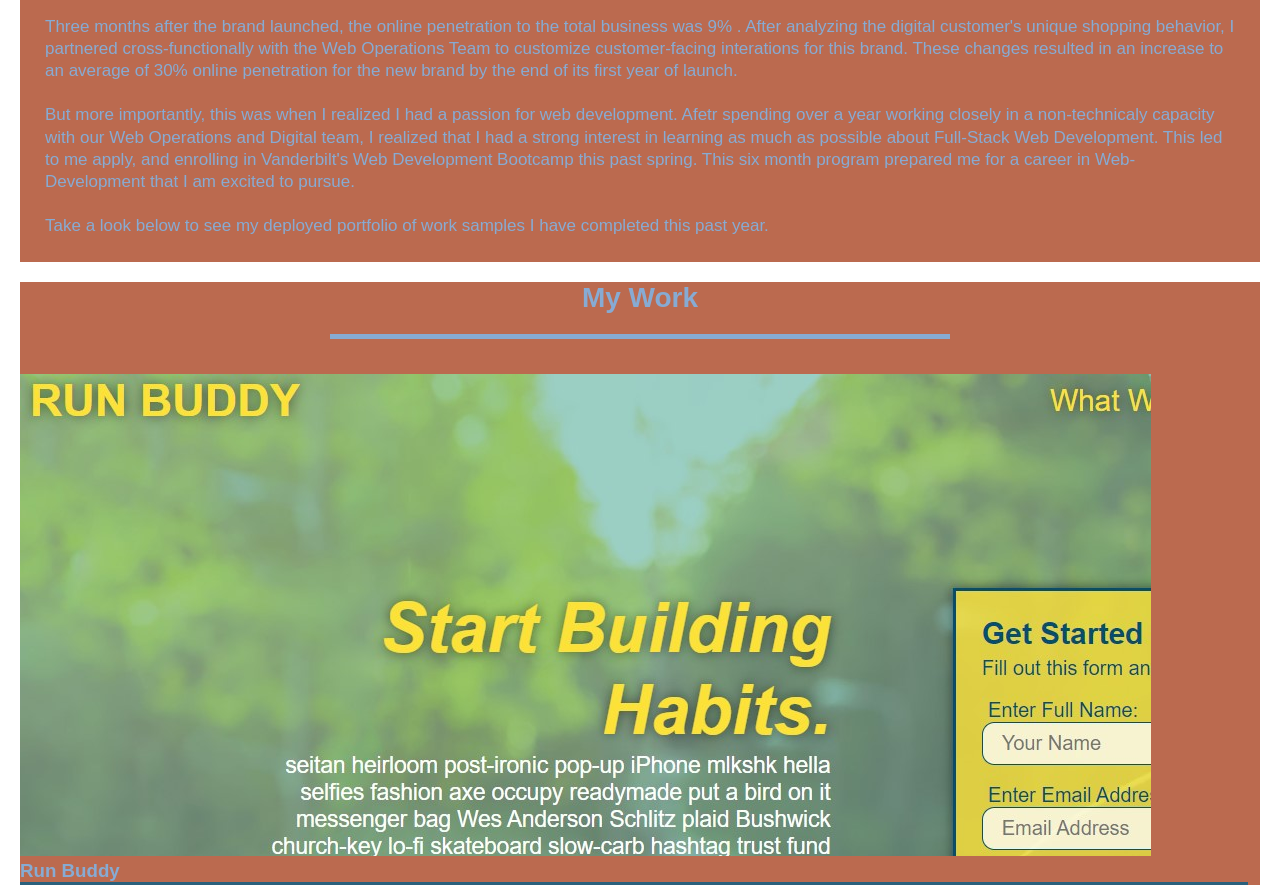
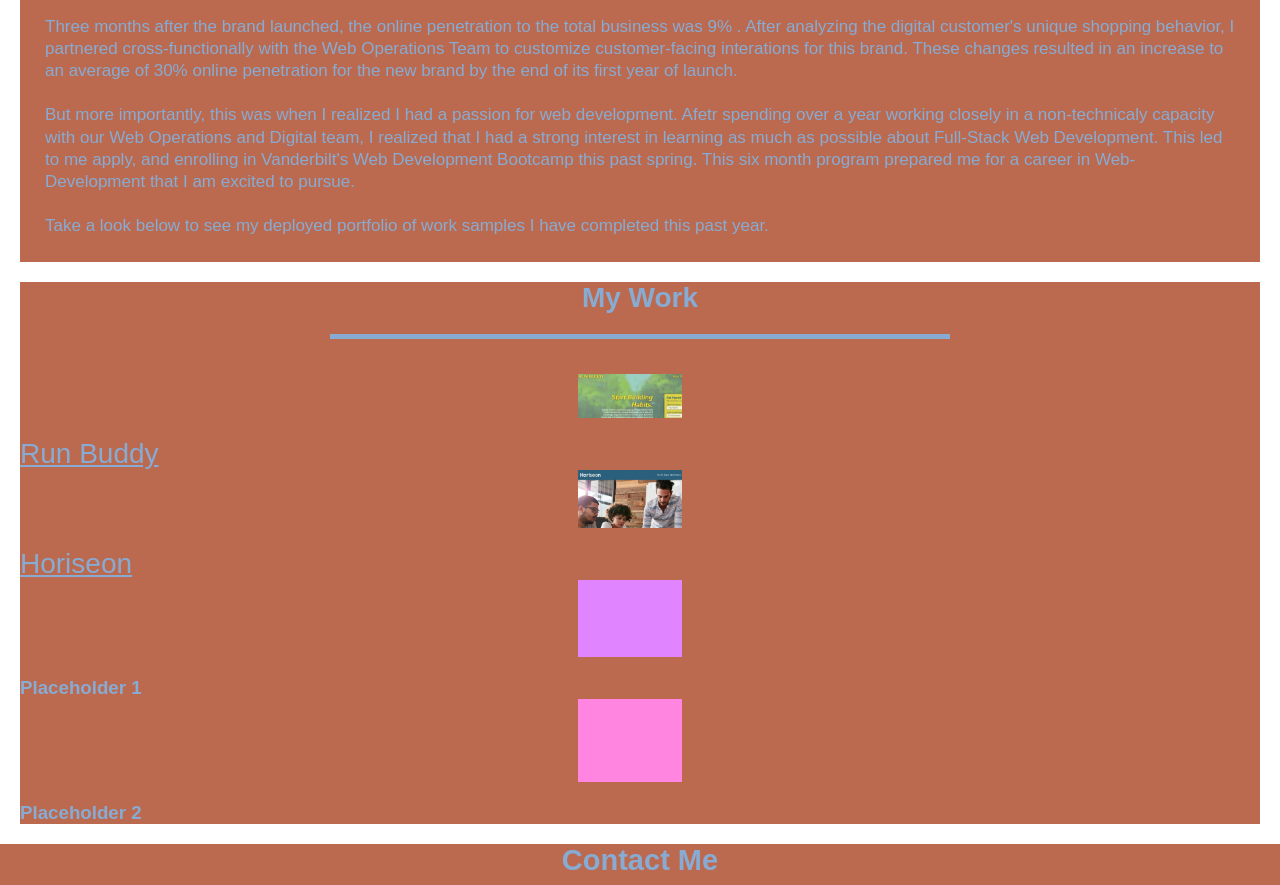
Before and after one commit to tmbyrket/Reese-B-Portfolio, a plain HTML site: page index.html in a window 1280 px wide. Shown: the part 362-1247 px from the top of the page. Drawn offline with Linux system fonts and the light colour scheme.

Commit message:
linked horiseon and run buddy

```diff
--- a/assets/style.css
+++ b/assets/style.css
@@ -77,6 +77,7 @@ header nav ul li a:hover {
     margin-left:auto;
     margin-right:auto;
     float: left;
+    position:relative;
     padding: 0 20px 20px 0;
     width: 25%;
     }
@@ -105,9 +106,22 @@ header nav ul li a:hover {
     font-size: 28px;
     color: var(--primary-color);
 }
+.work a {
+    font-size: 28px;
+    color: var(--primary-color);
+}
 .work p {
     font-size: 17px;
 }
+.work img {
+    display: block;
+    margin-left:auto;
+    margin-right:auto;
+    float: center;
+    padding: 0 20px 20px 0;
+    width: 10%;
+}
+
 
 .section-title {
     color: var(--primary-color);
--- a/index.html
+++ b/index.html
@@ -55,14 +55,14 @@
             <article class='run-buddy'>
                 <img src="./assets/images/run-buddy.jpg" alt="" />
                 <div class='work-project'>
-                    <h3>Run Buddy</h3>
+                    <a href=" https://tmbyrket.github.io/run-buddy/">Run Buddy</a>
                 </div>
             </article>
             <!--Horiseon-->
             <article class='horiseon'>
                 <img src="./assets/images/horiseon.jpg" alt="" />
                 <div class ="work-project">
-                    <h3>Horiseon</h3>
+                    <a href="https://tmbyrket.github.io/Horiseon/">Horiseon</a>
                 </div>
             </article>
             <!--Placeholder 1-->
```
